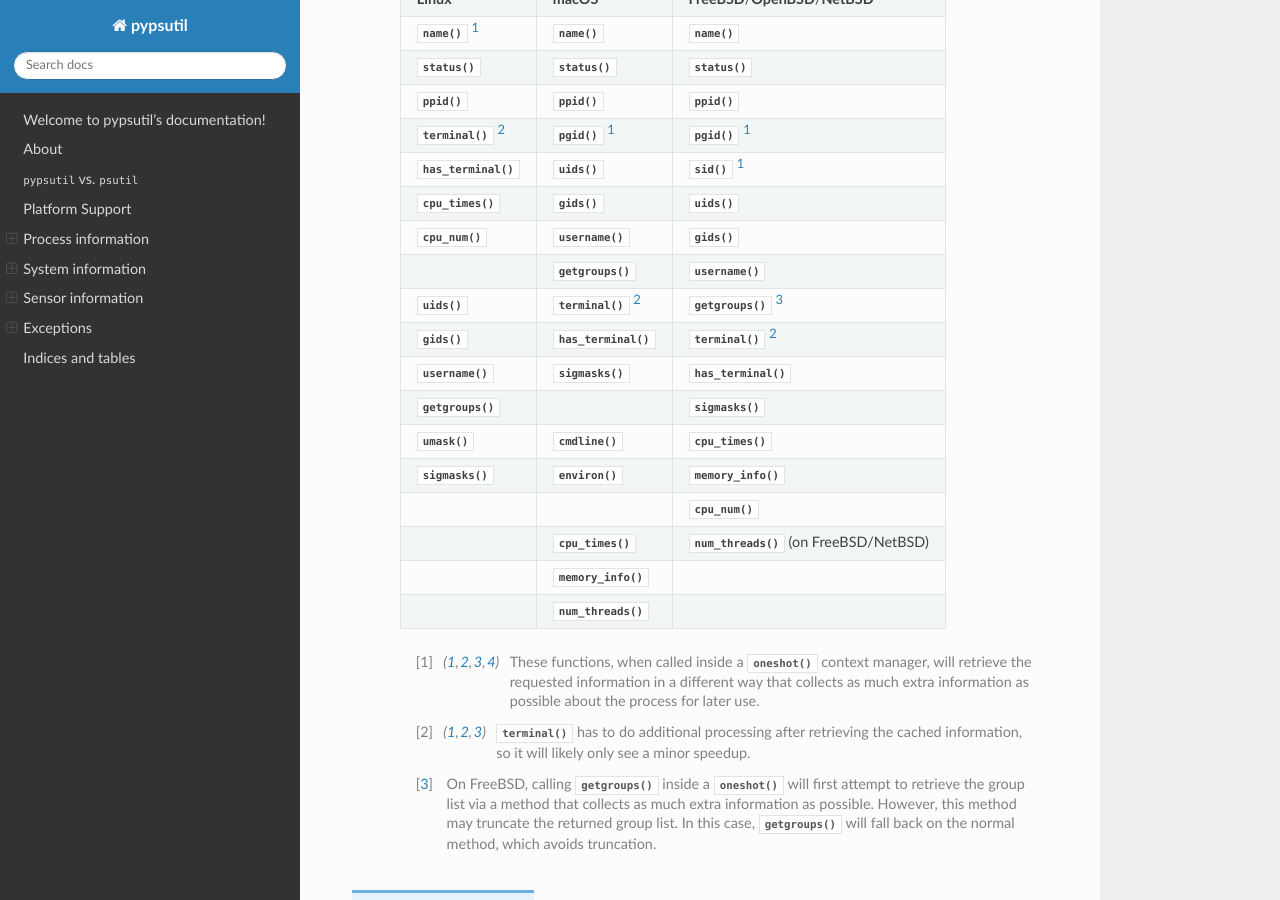
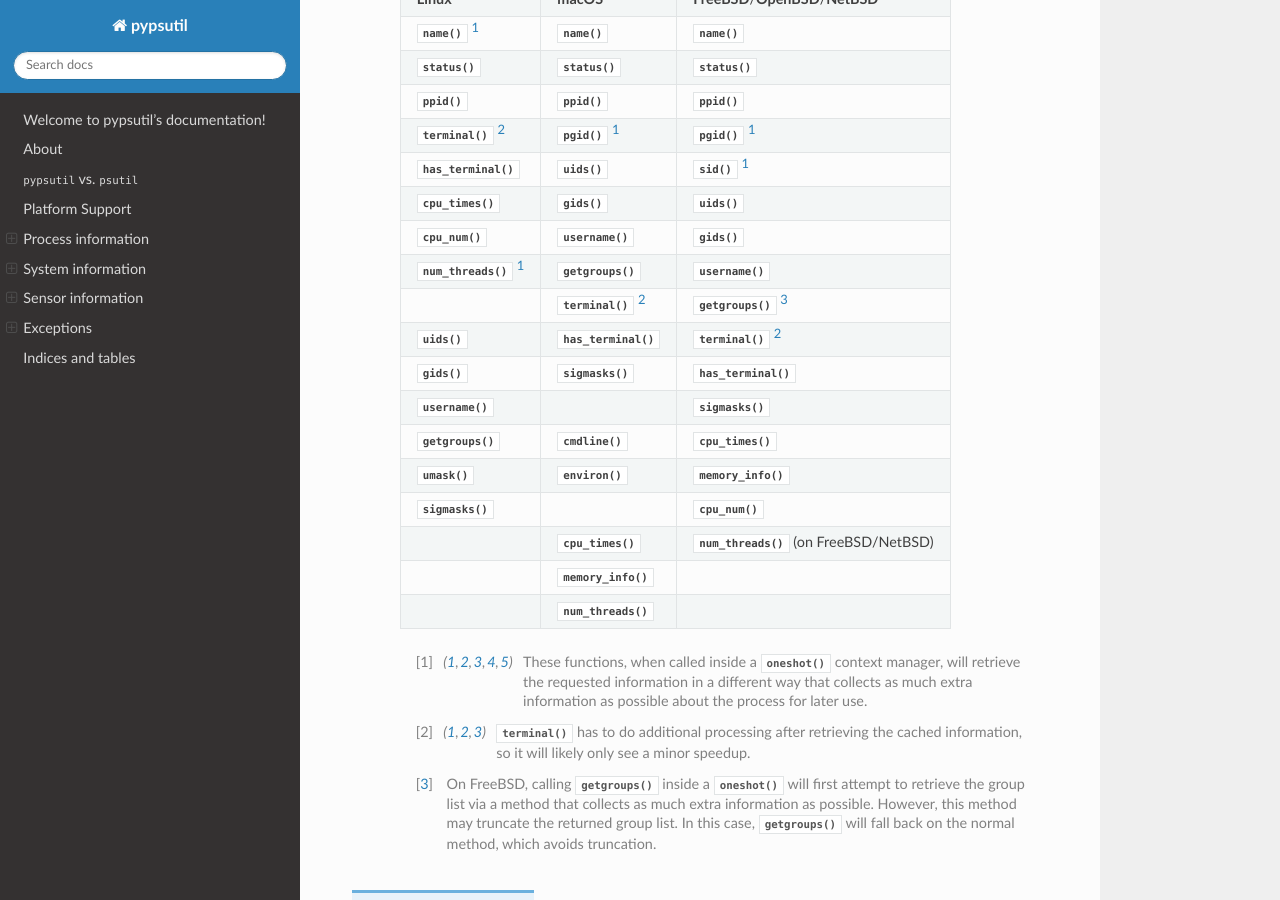
Before and after one commit to cptpcrd/pypsutil, a Sphinx documentation site: the page built from docs/index.rst, in a window 1280 px wide and 900 px high, scrolled down 13242 px. Built offline with Sphinx 7.4.7 and the Read the Docs theme 2.0.0, drawn with Linux system fonts in a browser that asks for light colours.

Commit message:
refactor(linux): get num_threads() with /proc/$PID/stat if cache enabled

```diff
--- a/docs/index.rst
+++ b/docs/index.rst
@@ -625,21 +625,21 @@ Process information
       +---------------------------------+------------------------------------+----------------------------------------------+
       | :py:meth:`cpu_num()`            | :py:meth:`username()`              | :py:meth:`gids()`                            |
       +---------------------------------+------------------------------------+----------------------------------------------+
-      |                                 | :py:meth:`getgroups()`             | :py:meth:`username()`                        |
+      | :py:meth:`num_threads()` [1]_   | :py:meth:`getgroups()`             | :py:meth:`username()`                        |
       +---------------------------------+------------------------------------+----------------------------------------------+
-      | :py:meth:`uids()`               | :py:meth:`terminal()` [2]_         | :py:meth:`getgroups()` [3]_                  |
+      |                                 | :py:meth:`terminal()` [2]_         | :py:meth:`getgroups()` [3]_                  |
       +---------------------------------+------------------------------------+----------------------------------------------+
-      | :py:meth:`gids()`               | :py:meth:`has_terminal()`          | :py:meth:`terminal()` [2]_                   |
+      | :py:meth:`uids()`               | :py:meth:`has_terminal()`          | :py:meth:`terminal()` [2]_                   |
       +---------------------------------+------------------------------------+----------------------------------------------+
-      | :py:meth:`username()`           | :py:meth:`sigmasks()`              | :py:meth:`has_terminal()`                    |
+      | :py:meth:`gids()`               | :py:meth:`sigmasks()`              | :py:meth:`has_terminal()`                    |
       +---------------------------------+------------------------------------+----------------------------------------------+
-      | :py:meth:`getgroups()`          |                                    | :py:meth:`sigmasks()`                        |
+      | :py:meth:`username()`           |                                    | :py:meth:`sigmasks()`                        |
       +---------------------------------+------------------------------------+----------------------------------------------+
-      | :py:meth:`umask()`              | :py:meth:`cmdline()`               | :py:meth:`cpu_times()`                       |
+      | :py:meth:`getgroups()`          | :py:meth:`cmdline()`               | :py:meth:`cpu_times()`                       |
       +---------------------------------+------------------------------------+----------------------------------------------+
-      | :py:meth:`sigmasks()`           | :py:meth:`environ()`               | :py:meth:`memory_info()`                     |
+      | :py:meth:`umask()`              | :py:meth:`environ()`               | :py:meth:`memory_info()`                     |
       +---------------------------------+------------------------------------+----------------------------------------------+
-      |                                 |                                    | :py:meth:`cpu_num()`                         |
+      | :py:meth:`sigmasks()`           |                                    | :py:meth:`cpu_num()`                         |
       +---------------------------------+------------------------------------+----------------------------------------------+
       |                                 | :py:meth:`cpu_times()`             | :py:meth:`num_threads()` (on FreeBSD/NetBSD) |
       +---------------------------------+------------------------------------+----------------------------------------------+
```
Also changed, not shown: 2 other files.
